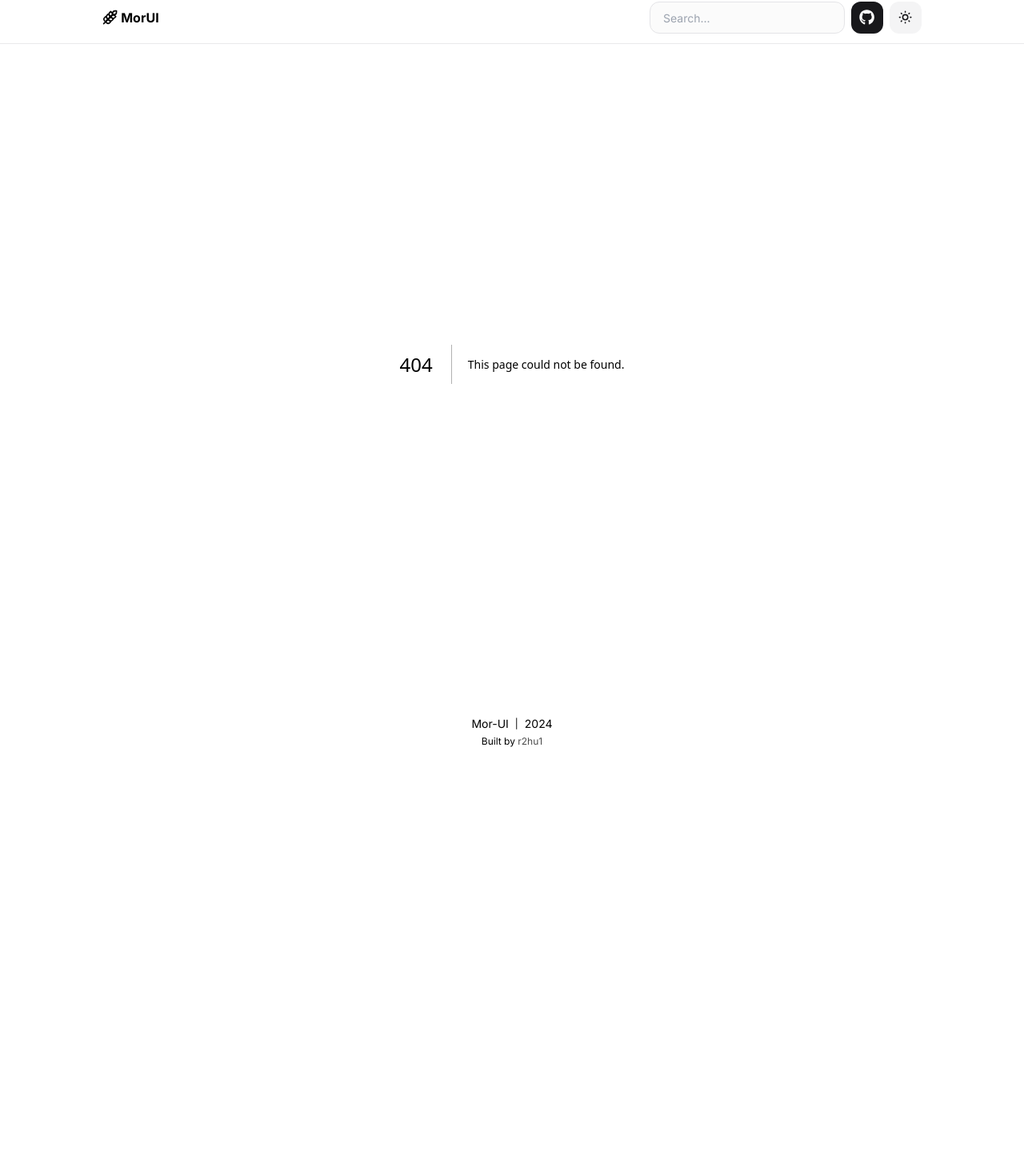
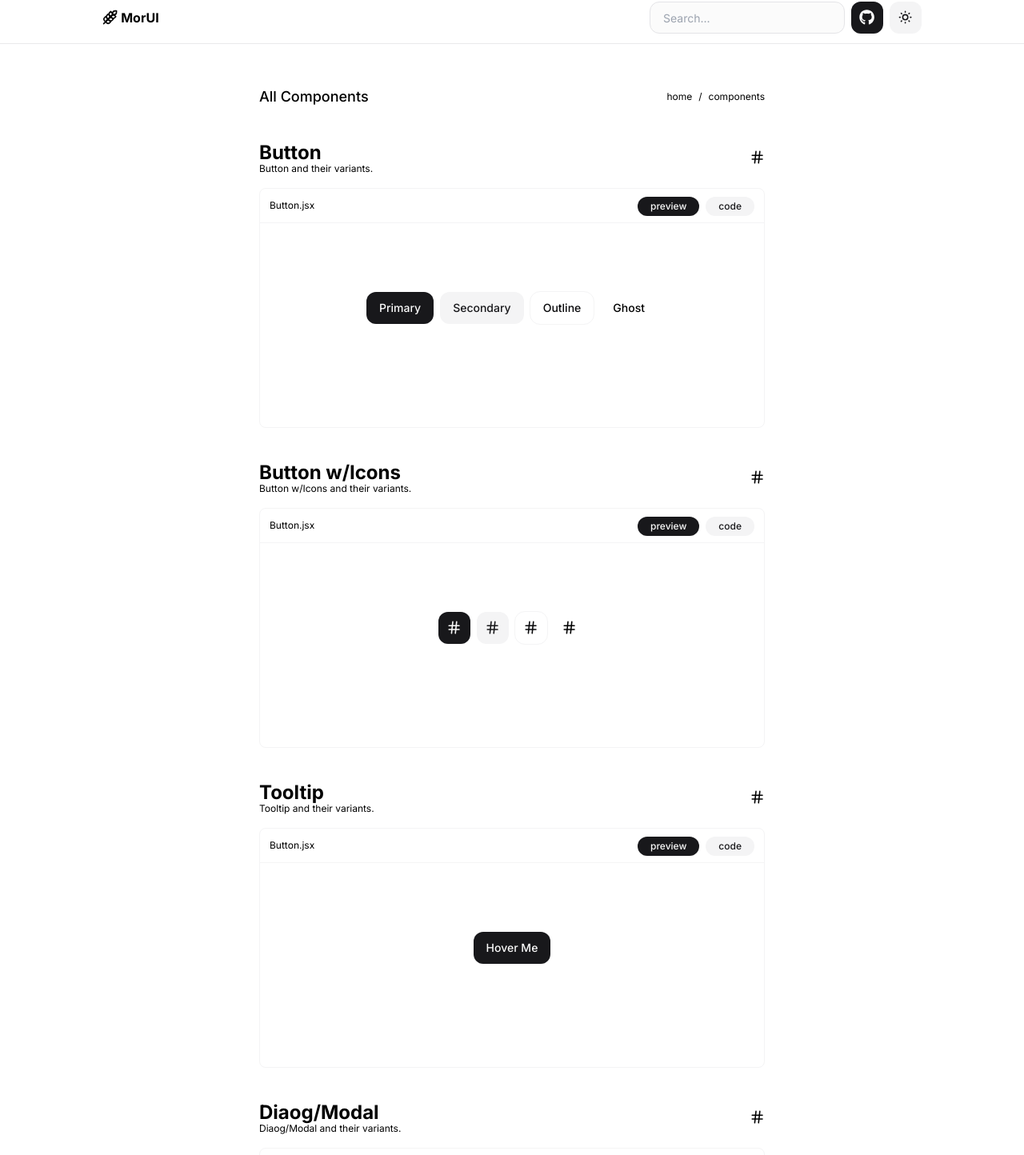
Before and after one commit to r2hu1/mor-ui, a Next.js app: page /components in a window 1280 px wide. Before the commit this address had no page. Shown: the part 10-1454 px from the top of the page at 80% size. Before the commit the page ends 985 px from the top, so only its background shows below. Built offline with nearby package versions, Linux system fonts and the light colour scheme.

Commit message:
final commit

```diff
--- /dev/null
+++ b/app/components/page.tsx
@@ -0,0 +1,124 @@
+import Button from "@/components/Button";
+import Dialog from "@/components/Dialog";
+import Tooltip from "@/components/Tooltip";
+import { Hash } from "lucide-react";
+import Link from "next/link";
+
+export default function Page() {
+    return (
+        <div className="py-10 mt-3 px-5 max-w-2xl mx-auto">
+            <div className="flex items-center justify-between">
+                <h1 className="text-lg font-medium">All Components</h1>
+                <div className="text-xs flex gap-2">
+                    <Link href="/">home</Link>
+                    <span>/</span>
+                    <Link href="/components">components</Link>
+                </div>
+            </div>
+
+            <div className="mb-4 flex justify-between items-center mt-10">
+                <div>
+                    <h1 className="text-2xl font-bold -mb-1">Button</h1>
+                    <p className="text-xs">Button and their variants.</p>
+                </div>
+                <Link href="/"><Hash className="w-[1.2rem] h-[1.2rem]" /></Link>
+            </div>
+            <div className="relative h-[300px] max-w-2xl mx-auto flex border border-secondary items-center justify-center p-4 w-full bg-background rounded-lg">
+                <div className="flex items-center justify-between w-full absolute top-0 right-0 p-2 px-3 border-b border-secondary">
+                    <span className="text-xs">Button.jsx</span>
+                    <div className="flex gap-2 items-center">
+                        <Tooltip content="Live preview">
+                            <Button className="text-xs h-6">preview</Button>
+                        </Tooltip>
+                        <Tooltip content="Source code">
+                            <Button variant="secondary" className="text-xs h-6" asLink href="https://github.com/r2hu1/mor-ui/blob/master/components/Button.tsx">code</Button>
+                        </Tooltip>
+                    </div>
+                </div>
+                <div className="flex flex-wrap gap-2">
+                    <Button>Primary</Button>
+                    <Button variant="secondary">Secondary</Button>
+                    <Button variant="outline">Outline</Button>
+                    <Button variant="ghost">Ghost</Button>
+                </div>
+            </div>
+
+            <div className="mb-4 flex justify-between items-center mt-10">
+                <div>
+                    <h1 className="text-2xl font-bold -mb-1">Button w/Icons</h1>
+                    <p className="text-xs">Button w/Icons and their variants.</p>
+                </div>
+                <Link href="/"><Hash className="w-[1.2rem] h-[1.2rem]" /></Link>
+            </div>
+            <div className="relative h-[300px] max-w-2xl mx-auto flex border border-secondary items-center justify-center p-4 w-full bg-background rounded-lg">
+                <div className="flex items-center justify-between w-full absolute top-0 right-0 p-2 px-3 border-b border-secondary">
+                    <span className="text-xs">Button.jsx</span>
+                    <div className="flex gap-2 items-center">
+                        <Tooltip content="Live preview">
+                            <Button className="text-xs h-6">preview</Button>
+                        </Tooltip>
+                        <Tooltip content="Source code">
+                            <Button variant="secondary" className="text-xs h-6" asLink href="https://github.com/r2hu1/mor-ui/blob/master/components/Button.tsx">code</Button>
+                        </Tooltip>
+                    </div>
+                </div>
+                <div className="flex flex-wrap gap-2">
+                    <Button icon><Hash className="w-[1.2rem] h-[1.2rem]"/></Button>
+                    <Button icon variant="secondary"><Hash className="w-[1.2rem] h-[1.2rem]"/></Button>
+                    <Button icon variant="outline"><Hash className="w-[1.2rem] h-[1.2rem]"/></Button>
+                    <Button icon variant="ghost"><Hash className="w-[1.2rem] h-[1.2rem]"/></Button>
+                </div>
+            </div>
+
+            <div className="mb-4 flex justify-between items-center mt-10">
+                <div>
+                    <h1 className="text-2xl font-bold -mb-1">Tooltip</h1>
+                    <p className="text-xs">Tooltip and their variants.</p>
+                </div>
+                <Link href="/"><Hash className="w-[1.2rem] h-[1.2rem]" /></Link>
+            </div>
+            <div className="relative h-[300px] max-w-2xl mx-auto flex border border-secondary items-center justify-center p-4 w-full bg-background rounded-lg">
+                <div className="flex items-center justify-between w-full absolute top-0 right-0 p-2 px-3 border-b border-secondary">
+                    <span className="text-xs">Button.jsx</span>
+                    <div className="flex gap-2 items-center">
+                        <Tooltip content="Live preview">
+                            <Button className="text-xs h-6">preview</Button>
+                        </Tooltip>
+                        <Tooltip content="Source code">
+                            <Button variant="secondary" className="text-xs h-6" asLink href="https://github.com/r2hu1/mor-ui/blob/master/components/Tooltip.tsx">code</Button>
+                        </Tooltip>
+                    </div>
+                </div>
+                <div className="flex flex-wrap gap-2">
+                    <Tooltip content="Hovered!">
+                        <Button>Hover Me</Button>
+                    </Tooltip>
+                </div>
+            </div>
+
+            <div className="mb-4 flex justify-between items-center mt-10">
+                <div>
+                    <h1 className="text-2xl font-bold -mb-1">Diaog/Modal</h1>
+                    <p className="text-xs">Diaog/Modal and their variants.</p>
+                </div>
+                <Link href="/"><Hash className="w-[1.2rem] h-[1.2rem]" /></Link>
+            </div>
+            <div className="relative h-[300px] max-w-2xl mx-auto flex border border-secondary items-center justify-center p-4 w-full bg-background rounded-lg">
+                <div className="flex items-center justify-between w-full absolute top-0 right-0 p-2 px-3 border-b border-secondary">
+                    <span className="text-xs">Button.jsx</span>
+                    <div className="flex gap-2 items-center">
+                        <Tooltip content="Live preview">
+                            <Button className="text-xs h-6">preview</Button>
+                        </Tooltip>
+                        <Tooltip content="Source code">
+                            <Button variant="secondary" className="text-xs h-6" asLink href="https://github.com/r2hu1/mor-ui/blob/master/components/Dialog.tsx">code</Button>
+                        </Tooltip>
+                    </div>
+                </div>
+                <div className="flex flex-wrap gap-2">
+                    <Dialog/>
+                </div>
+            </div>
+        </div>
+    )
+}
--- a/components/Dialog.tsx
+++ b/components/Dialog.tsx
@@ -10,7 +10,7 @@ export default function Dialog() {
 
     return (
         <>
-            <Button onClick={toggle} className="w-fit">Dialog</Button>
+            <Button onClick={toggle} className="w-fit">Click Me</Button>
             <div className={cn("fixed flex items-center justify-center px-5 inset-0 z-50 bg-black/80 transition", isOpen ? "opacity-100 visible transition" : "transition opacity-0 invisible")}>
                 <div className="bg-background border border-secondary rounded-xl p-4 max-w-lg relative">
                     <div className="flex items-center justify-center font-bold">
--- a/components/site/Hero.tsx
+++ b/components/site/Hero.tsx
@@ -8,13 +8,13 @@ export default function Hero() {
             <p className="md:text-base text-sm mt-2 mx-auto max-w-xs md:max-w-md">Fully customizeable, reuseable components for your next project.</p>
             <div className="flex items-center gap-2 justify-center">
                 <Tooltip content="Sites Built Using MorUI">
-                    <Button className="mt-5">Components</Button>
+                    <Button className="mt-5" asLink href="/components">Components</Button>
                 </Tooltip>
                 <Tooltip content="Documentation">
-                    <Button className="mt-5" variant="secondary">Docs</Button>
+                    <Button className="mt-5" variant="secondary" asLink href="/components">Docs</Button>
                 </Tooltip>
             </div>
-            <div className="relative h-[300px] max-w-2xl mx-auto flex border border-secondary items-center justify-center p-4 w-full bg-secondary/60 mt-20 rounded-lg">
+            <div className="relative h-[300px] max-w-2xl mx-auto flex border border-secondary items-center justify-center p-4 w-full bg-background mt-20 rounded-lg">
                 <div className="flex items-center justify-between w-full absolute top-0 right-0 p-2 px-3 border-b border-secondary">
                     <span className="text-xs">Button.jsx</span>
                     <div className="flex gap-2 items-center">
```
